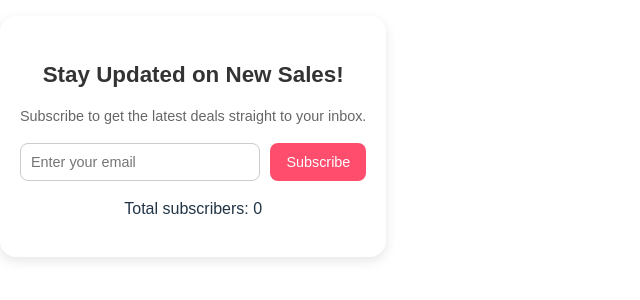
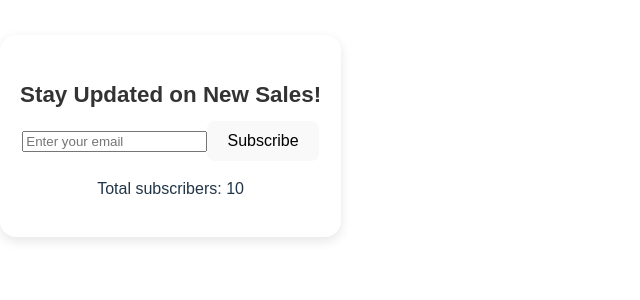
Before and after one commit to Rajveerkaur3/fashion-items-project-deploy, a React (Vite) app: page /newsletter in a window 1280 px wide. Shown: the part 264-564 px from the top of the page, without its empty margins (0-640 px from the left). Built offline with nearby package versions, Linux system fonts and the light colour scheme.

Commit message:
added some more folder and files for the part-3

```diff
--- a/src/components/DiscountOffers/DiscountOffers.tsx
+++ b/src/components/DiscountOffers/DiscountOffers.tsx
@@ -1,42 +1,40 @@
-import { useState } from "react";
+import { useState, useEffect } from "react";
 import "./DiscountOffers.css";
-import shirtImg from "../../assets/shirt.jpg";
-import shoesImg from "../../assets/shoes.jpg";
-import handbagImg from "../../assets/handbag.jpg";
-import watchImg from "../../assets/watch.jpg";
-
-const offers = [
-  { id: 1, offer: "10% off on Shirts", img: shirtImg },
-  { id: 2, offer: "Buy 1 Get 1 Free Shoes", img: shoesImg },
-  { id: 3, offer: "20% off on Handbags", img: handbagImg },
-  { id: 4, offer: "15% off on Watches", img: watchImg },
-];
+import { DiscountOfferRepository } from "../../repositories/DiscountOfferRepository";
+import type { DiscountOffer } from "../../data/DiscountOffer";
 
 const DiscountOffers: React.FC = () => {
-  const [savedCoupons, setSavedCoupons] = useState<string[]>([]);
+  const repo = new DiscountOfferRepository();
+  const [offers, setOffers] = useState<DiscountOffer[]>([]);
+  const [savedCoupons, setSavedCoupons] = useState<DiscountOffer[]>([]);
 
-  // Save coupon.
-  const handleSave = (coupon: string) => {
-    if (!savedCoupons.includes(coupon)) {
-      setSavedCoupons([...savedCoupons, coupon]);
+  // Load initial offers from repository
+  useEffect(() => {
+    setOffers(repo.getAll());
+  }, []);
+
+  // Save coupon
+  const handleSave = (offer: DiscountOffer) => {
+    if (!savedCoupons.some(c => c.id === offer.id)) {
+      setSavedCoupons([...savedCoupons, offer]);
     }
   };
 
-  // Remove coupon.
-  const handleRemove = (coupon: string) => {
-    setSavedCoupons(savedCoupons.filter((c) => c !== coupon));
+  // Remove coupon from saved list
+  const handleRemove = (id: number) => {
+    setSavedCoupons(savedCoupons.filter(c => c.id !== id));
   };
 
   return (
     <section className="discount-offers">
-      <h2>Special Discount Offers!!</h2>
+      <h2>Special Discount Offers!</h2>
 
       <div className="offers-container">
-        {offers.map((item) => (
-          <div key={item.id} className="offer-card">
-            <img src={item.img} alt={item.offer} className="offer-img" />
-            <p>{item.offer}</p>
-            <button onClick={() => handleSave(item.offer)} className="offer-btn">
+        {offers.map((offer) => (
+          <div key={offer.id} className="offer-card">
+            <img src={offer.img} alt={offer.title} className="offer-img" />
+            <p>{offer.discount} on {offer.title}</p>
+            <button onClick={() => handleSave(offer)} className="offer-btn">
               Save Coupon
             </button>
           </div>
@@ -47,10 +45,10 @@ const DiscountOffers: React.FC = () => {
         <div className="saved-coupons">
           <h3>Saved Coupons:</h3>
           <ul>
-            {savedCoupons.map((coupon, idx) => (
-              <li key={idx}>
-                {coupon}
-                <button onClick={() => handleRemove(coupon)} className="remove-btn">
+            {savedCoupons.map((coupon) => (
+              <li key={coupon.id}>
+                {coupon.discount} on {coupon.title}
+                <button onClick={() => handleRemove(coupon.id)} className="remove-btn">
                   Remove
                 </button>
               </li>
--- a/src/components/NewsLetter/NewsLetter.tsx
+++ b/src/components/NewsLetter/NewsLetter.tsx
@@ -1,47 +1,49 @@
-import { useState } from "react";
+import { useState, useEffect } from "react";
 import "./Newsletter.css";
+import { NewsletterRepository } from "../../repositories/NewsletterRepository";
+import type { NewsletterSubscriber } from "../../data/NewsletterSubscriber";
 
-interface NewsletterProps {
-  totalComments: number;
-  setTotalComments: React.Dispatch<React.SetStateAction<number>>;
-}
-
-const Newsletter: React.FC<NewsletterProps> = ({ totalComments, setTotalComments }) => {
+const Newsletter: React.FC = () => {
+  const newsletterRepo = new NewsletterRepository();
+  const [subscribers, setSubscribers] = useState<NewsletterSubscriber[]>([]);
   const [email, setEmail] = useState("");
   const [message, setMessage] = useState("");
 
+  // Load initial test data
+  useEffect(() => {
+    setSubscribers(newsletterRepo.getAll());
+  }, []);
+
   const handleSubscribe = () => {
-    if (email.trim()) {
-      setMessage(`🎉 Thanks, ${email}! You’re subscribed for updates.`);
+    if (!email.trim()) {
+      setMessage("⚠️ Please enter a valid email!");
+      return;
+    }
+
+    const newSub = newsletterRepo.add(email);
+    if (!newSub) {
+      setMessage("⚠️ You are already subscribed!");
+      return;
+    }
+
+    setSubscribers([...subscribers, newSub]);
+    setMessage(`🎉 Thanks, ${email}! You’re subscribed.`);
     setEmail("");
-      setTotalComments(totalComments + 1);
-    } else {
-      setMessage("⚠️ Please enter a valid email address!");
-    }
   };
 
   return (
     <div className="newsletter">
       <h3>Stay Updated on New Sales!</h3>
-      <p className="newsletter-subtext">
-        Subscribe to get the latest deals straight to your inbox.
-      </p>
-
-      <div className="newsletter-form">
       <input
         type="email"
         value={email}
         onChange={(e) => setEmail(e.target.value)}
         placeholder="Enter your email"
-          className="newsletter-input"
       />
-        <button onClick={handleSubscribe} className="newsletter-btn">
-          Subscribe
-        </button>
-      </div>
+      <button onClick={handleSubscribe}>Subscribe</button>
 
-      {message && <p className="newsletter-msg">{message}</p>}
-      <p>Total subscribers: {totalComments}</p>
+      {message && <p>{message}</p>}
+      <p>Total subscribers: {subscribers.length}</p>
     </div>
   );
 };
--- /dev/null
+++ b/src/data/DiscountOffer.ts
@@ -0,0 +1,6 @@
+export interface DiscountOffer {
+  id: number;
+  title: string;
+  img: string;
+  discount: string;
+}
--- /dev/null
+++ b/src/data/NewsletterSubscriber.ts
@@ -0,0 +1,5 @@
+// src/data/NewsletterSubscriber.ts
+export interface NewsletterSubscriber {
+  id: number;
+  email: string;
+}
--- /dev/null
+++ b/src/data/discountTestData.ts
@@ -0,0 +1,12 @@
+import type { DiscountOffer } from "./DiscountOffer";
+import shirtImg from "../assets/shirt.jpg";
+import shoesImg from "../assets/shoes.jpg";
+import handbagImg from "../assets/handbag.jpg";
+import watchImg from "../assets/watch.jpg";
+
+export const discountTestData: DiscountOffer[] = [
+  { id: 1, title: "Shirts", img: shirtImg, discount: "10% off" },
+  { id: 2, title: "Shoes", img: shoesImg, discount: "Buy 1 Get 1 Free" },
+  { id: 3, title: "Handbags", img: handbagImg, discount: "20% off" },
+  { id: 4, title: "Watches", img: watchImg, discount: "15% off" }
+];
--- /dev/null
+++ b/src/data/newsletterTestData.ts
@@ -0,0 +1,15 @@
+// src/data/newsletterTestData.ts
+import type { NewsletterSubscriber } from "./NewsletterSubscriber";
+
+export const newsletterTestData: NewsletterSubscriber[] = [
+  { id: 1, email: "user01@gmail.com" },
+  { id: 2, email: "user02@gmail.com" },
+  { id: 3, email: "user03@gmail.com" },
+  { id: 4, email: "user04@gmail.com" },
+  { id: 5, email: "user05@gmail.com" },
+  { id: 6, email: "user06@gmail.com" },
+  { id: 7, email: "user07@gmail.com" },
+  { id: 8, email: "user08@gmail.com" },
+  { id: 9, email: "user09@gmail.com" },
+  { id: 10, email: "user10@gmail.com" }
+];
--- /dev/null
+++ b/src/repositories/DiscountOfferRepository.ts
@@ -0,0 +1,21 @@
+import type { DiscountOffer } from "../data/DiscountOffer";
+import { discountTestData } from "../data/discountTestData";
+
+// Shared array to prevent repeating data
+let offers: DiscountOffer[] = [...discountTestData];
+
+export class DiscountOfferRepository {
+  getAll(): DiscountOffer[] {
+    return offers;
+  }
+
+  add(offer: DiscountOffer): DiscountOffer | null {
+    if (offers.some(o => o.title === offer.title)) return null;
+    offers.push({ ...offer, id: offers.length + 1 });
+    return offer;
+  }
+
+  delete(id: number): void {
+    offers = offers.filter(o => o.id !== id);
+  }
+}
--- /dev/null
+++ b/src/repositories/NewsletterRepository.ts
@@ -0,0 +1,24 @@
+// src/repositories/NewsletterRepository.ts
+import type { NewsletterSubscriber } from "../data/NewsletterSubscriber";
+import { newsletterTestData } from "../data/newsletterTestData";
+
+// Shared array to prevent repeating test data
+let subscribers: NewsletterSubscriber[] = [...newsletterTestData];
+
+export class NewsletterRepository {
+  getAll(): NewsletterSubscriber[] {
+    return subscribers;
+  }
+
+  add(email: string): NewsletterSubscriber | null {
+    // Prevent duplicate emails
+    if (subscribers.some(sub => sub.email === email)) return null;
+
+    const newSubscriber: NewsletterSubscriber = {
+      id: subscribers.length + 1,
+      email
+    };
+    subscribers.push(newSubscriber);
+    return newSubscriber;
+  }
+}
```
Lines whose indentation alone changed are shown as unchanged.
